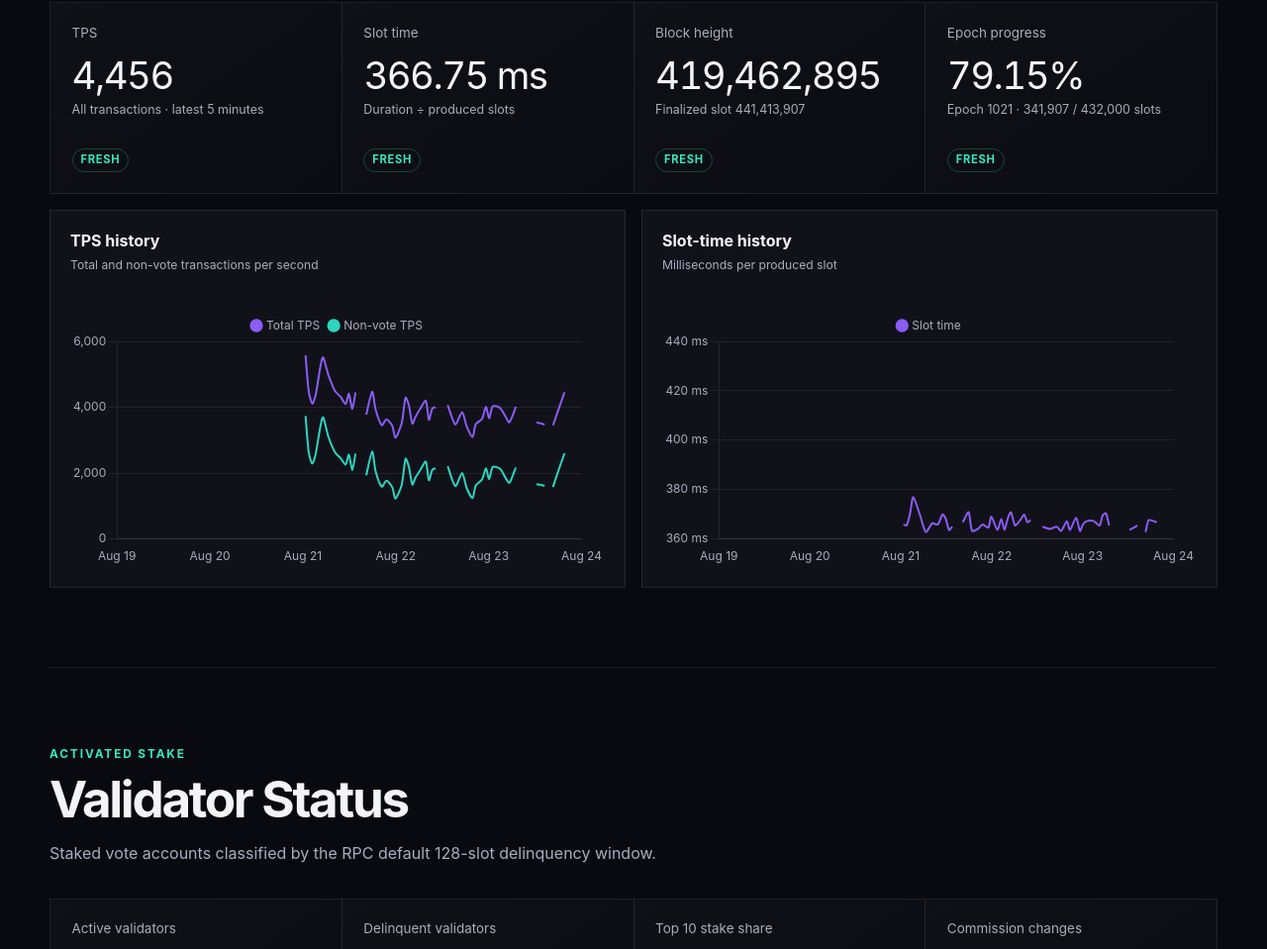
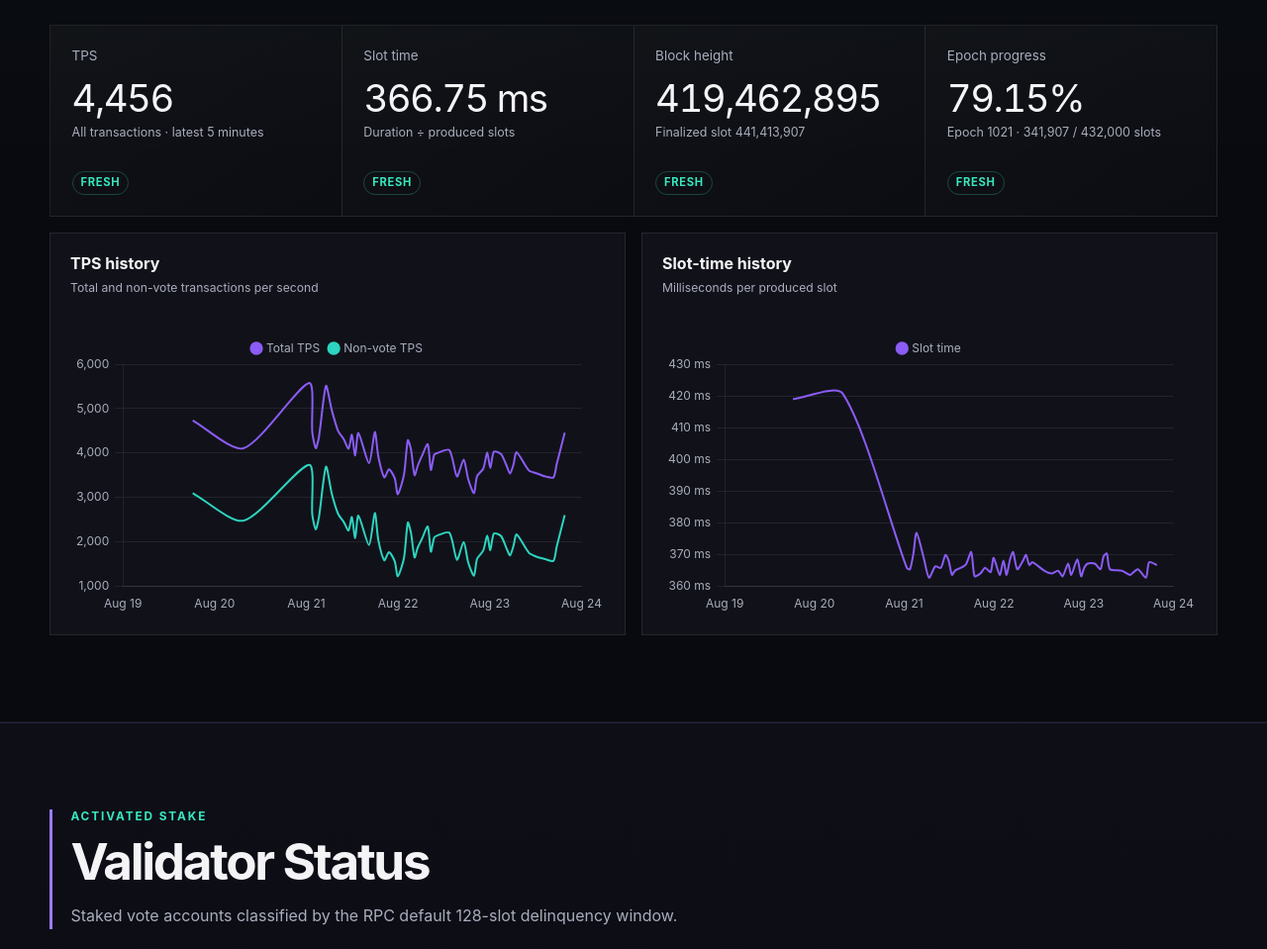
Before and after one commit to flizy0/deskyrin, a website built with Vite: page index.html in a window 1280 px wide. Shown: the part 1387-2346 px from the top of the page at 99% size. Built offline with nearby package versions, Linux system fonts and the light colour scheme.

Commit message:
feat(dashboard): refine charts and section boundaries

```diff
--- a/src/dashboard/charts.js
+++ b/src/dashboard/charts.js
@@ -12,21 +12,6 @@ function utcTick(value, spanMs) {
     ? { month: "short", day: "numeric", hour: "2-digit", minute: "2-digit", hour12: false, timeZone: "UTC" }
     : { month: "short", day: "numeric", timeZone: "UTC" };
   return new Date(Number(value)).toLocaleString("en-US", options);
-}
-
-function expandGaps(timestamps) {
-  if (timestamps.length < 3) return timestamps.map((x, index) => ({ x, index }));
-  const deltas = timestamps.slice(1).map((value, index) => value - timestamps[index]).filter((value) => value > 0).sort((a, b) => a - b);
-  const cadence = deltas[Math.floor((deltas.length - 1) / 2)];
-  const expanded = [];
-  for (const [index, timestamp] of timestamps.entries()) {
-    if (index > 0 && timestamp - timestamps[index - 1] > cadence * 1.75) {
-      expanded.push({ x: timestamps[index - 1] + cadence, index: null });
-      if (timestamp - cadence > timestamps[index - 1] + cadence) expanded.push({ x: timestamp - cadence, index: null });
-    }
-    expanded.push({ x: timestamp, index });
-  }
-  return expanded;
 }
 
 function baseOptions(yFormatter, timestamps) {
@@ -51,7 +36,11 @@ function baseOptions(yFormatter, timestamps) {
     },
     scales: {
       x: { type: "linear", grid: { display: false }, ticks: { maxTicksLimit: 6, maxRotation: 0, callback: (value) => utcTick(value, spanMs) } },
-      y: { beginAtZero: false, ticks: { maxTicksLimit: 5, callback: yFormatter } }
+      y: {
+        beginAtZero: false,
+        grace: "4%",
+        ticks: { maxTicksLimit: 8, padding: 6, callback: yFormatter }
+      }
     }
   };
 }
@@ -105,7 +94,7 @@ function enableKeyboardTooltip(canvas, chart, validIndices, describe) {
 export function lineChart(canvas, labels, datasets, yFormatter) {
   const timestamps = labels.map((label) => Date.parse(label));
   if (timestamps.some((value) => !Number.isFinite(value))) throw new Error("Chart labels must be ISO timestamps");
-  const points = expandGaps(timestamps);
+  const points = timestamps.map((x, index) => ({ x, index }));
   const chart = new Chart(canvas, {
     type: "line",
     data: { datasets: datasets.map((dataset, index) => ({
@@ -117,7 +106,7 @@ export function lineChart(canvas, labels, datasets, yFormatter) {
         pointRadius: labels.length < 3 ? 3 : 0,
         pointHoverRadius: 4,
         tension: 0.25,
-        spanGaps: false
+        spanGaps: true
       })) },
     options: { ...baseOptions(yFormatter, timestamps), parsing: false }
   });
--- a/src/dashboard/styles.css
+++ b/src/dashboard/styles.css
@@ -15,7 +15,7 @@
 
 * { box-sizing: border-box; }
 html { scroll-behavior: smooth; }
-body { margin: 0; min-width: 320px; background: radial-gradient(circle at 75% -10%, rgba(111, 66, 193, 0.18), transparent 35rem), #090a0f; }
+body { margin: 0; min-width: 320px; overflow-x: hidden; background: radial-gradient(circle at 75% -10%, rgba(111, 66, 193, 0.18), transparent 35rem), #090a0f; }
 .sr-only { position: absolute; width: 1px; height: 1px; padding: 0; margin: -1px; overflow: hidden; clip: rect(0, 0, 0, 0); white-space: nowrap; border: 0; }
 a { color: #bba8ff; text-underline-offset: 0.2em; }
 a:hover { color: #ded6ff; }
@@ -44,8 +44,32 @@ h1 { max-width: 800px; margin: 0; font-size: clamp(2.7rem, 7vw, 5.6rem); line-he
 .status-badge.partial { background: rgba(249, 180, 77, 0.13); color: var(--warning); }
 .load-error { margin-top: 2rem; padding: 1rem; border: 1px solid rgba(251, 113, 133, 0.45); background: rgba(251, 113, 133, 0.1); color: #fecdd3; }
 
-.report-section { padding: 5rem 0; border-bottom: 1px solid var(--line); scroll-margin-top: 64px; }
-.section-header { display: flex; justify-content: space-between; align-items: end; margin-bottom: 2rem; }
+.report-section {
+  --section-accent: var(--purple);
+  --section-tint: rgba(155, 123, 255, 0.035);
+  position: relative;
+  isolation: isolate;
+  padding: 5.5rem 0;
+  scroll-margin-top: 64px;
+}
+.report-section::before {
+  content: "";
+  position: absolute;
+  inset-block: 0;
+  left: 50%;
+  z-index: -1;
+  width: 100vw;
+  transform: translateX(-50%);
+  border-top: 1px solid rgba(155, 123, 255, 0.2);
+  border-bottom: 1px solid rgba(255, 255, 255, 0.045);
+  background: linear-gradient(180deg, var(--section-tint), rgba(9, 10, 15, 0) 42%);
+}
+#network, #economics, #sources {
+  --section-accent: var(--green);
+  --section-tint: rgba(56, 232, 190, 0.025);
+}
+#network::before, #economics::before, #sources::before { border-top-color: rgba(56, 232, 190, 0.18); }
+.section-header { display: flex; justify-content: space-between; align-items: end; margin-bottom: 2rem; padding-left: 1.15rem; border-left: 3px solid var(--section-accent); }
 .section-title { margin: 0; font-size: clamp(2rem, 4vw, 3.3rem); line-height: 1; letter-spacing: -0.045em; }
 .section-copy { max-width: 700px; margin: 1rem 0 0; color: var(--muted); line-height: 1.65; }
 
@@ -65,7 +89,7 @@ h1 { max-width: 800px; margin: 0; font-size: clamp(2.7rem, 7vw, 5.6rem); line-he
 .chart-head { min-height: 4.2rem; }
 .chart-title { margin: 0; font-size: 1rem; }
 .chart-note { margin: 0.35rem 0 0; color: var(--muted); font-size: 0.76rem; line-height: 1.4; }
-.chart-wrap { position: relative; height: 260px; margin-top: 0.8rem; }
+.chart-wrap { position: relative; height: 285px; margin-top: 0.8rem; }
 
 .alerts-active { display: grid; gap: 0.75rem; }
 .alert-card { display: flex; align-items: flex-start; gap: 1rem; padding: 1.15rem; border: 1px solid var(--line); background: var(--surface); }
```
